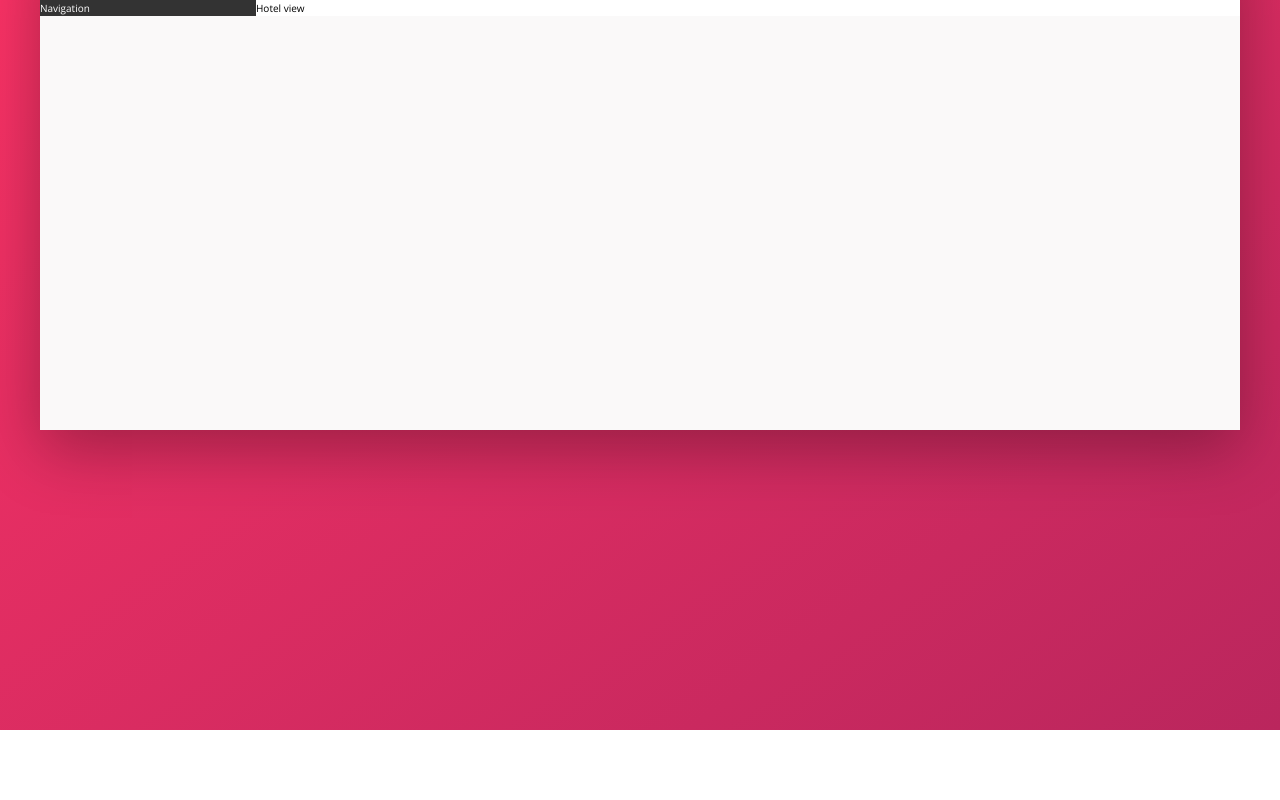
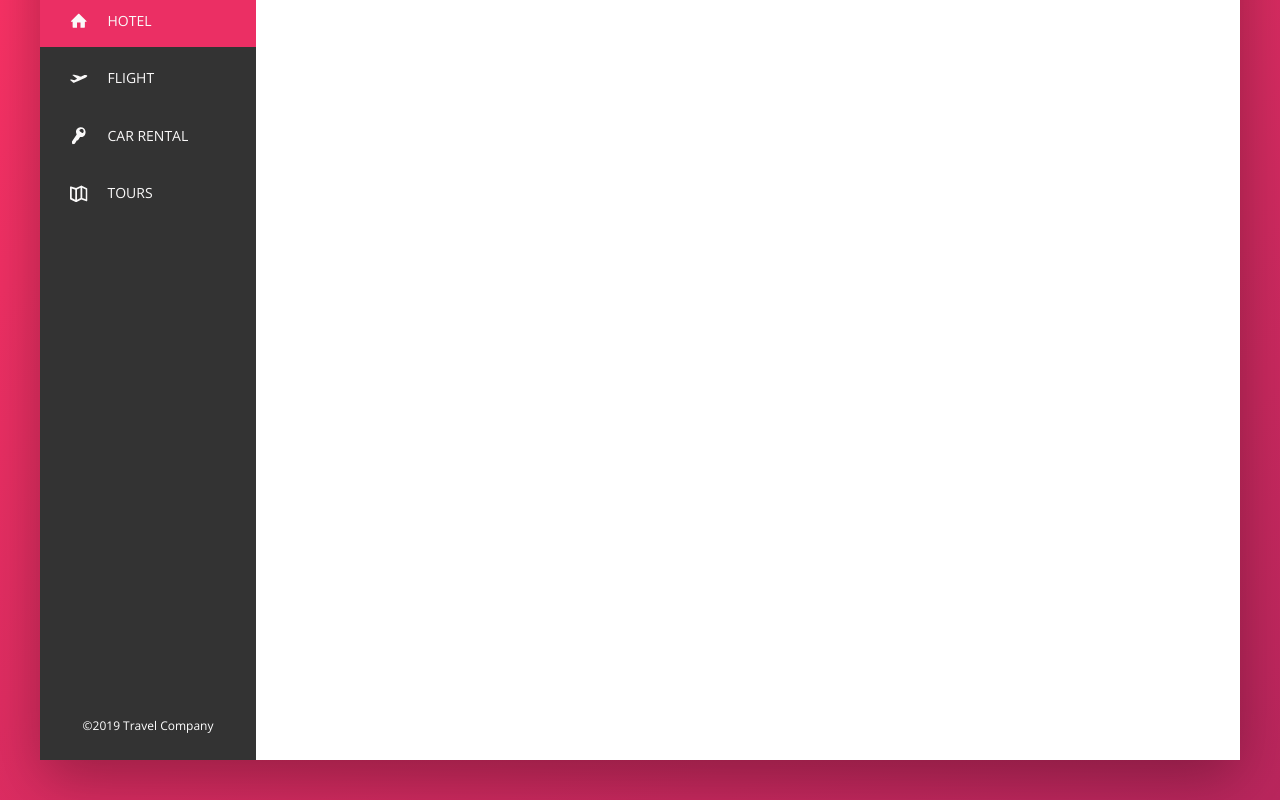
Before and after one commit to cory321/travel-booking-guide, a website: page index.html in a window 1280 px wide. Shown: the part 150-950 px from the top of the page. Before the commit the page ends 880 px from the top, so only its background shows below. Drawn offline with nearby package versions, Linux system fonts and the light colour scheme.

Commit message:
added sidebar components

```diff
--- a/index.html
+++ b/index.html
@@ -8,7 +8,7 @@
         <link rel="stylesheet" href="css/style.css">
         <link rel="shortcut icon" type="image/png" href="img/favicon.png">
 
-        <title>trillo &mdash; Your all-in-one booking app</title>
+        <title>Travel App &mdash; Your all-in-one booking app</title>
     </head>
     <body>
         <div class="container">
@@ -46,7 +46,43 @@
 
             <div class="content">
                 <nav class="sidebar">
-                    Navigation
+                    <ul class="side-nav">
+                        <li class="side-nav__item side-nav__item--active">
+                            <a href="#" class="side-nav__link">
+                                <svg class="side-nav__icon">
+                                    <use xlink:href="img/sprite.svg#icon-home"></use>
+                                </svg>
+                                <span>Hotel</span>
+                            </a>
+                        </li>
+                        <li class="side-nav__item">
+                            <a href="#" class="side-nav__link">
+                                <svg class="side-nav__icon">
+                                    <use xlink:href="img/sprite.svg#icon-aircraft-take-off"></use>
+                                </svg>
+                                <span>Flight</span>
+                            </a>
+                        </li>
+                        <li class="side-nav__item">
+                            <a href="#" class="side-nav__link">
+                                <svg class="side-nav__icon">
+                                    <use xlink:href="img/sprite.svg#icon-key"></use>
+                                </svg>
+                                <span>Car Rental</span>
+                            </a>
+                        </li>
+                        <li class="side-nav__item">
+                            <a href="#" class="side-nav__link">
+                                <svg class="side-nav__icon">
+                                    <use xlink:href="img/sprite.svg#icon-map"></use>
+                                </svg>
+                                <span>Tours</span>
+                            </a>
+                        </li>
+                    </ul>
+                    <div class="legal">
+                        &copy;2019 Travel Company
+                    </div>
                 </nav>
                 <main class="hotel-view">
                     Hotel view
--- a/sass/_components.scss
+++ b/sass/_components.scss
@@ -116,3 +116,72 @@
     margin-right: 2rem;
   }
 }
+
+//////////////////////////////
+/// SIDE NAVIGATION
+
+.side-nav {
+  font-size: 1.4rem;
+  list-style: none;
+  margin-top: 3.5rem;
+
+  &__item {
+    position: relative;
+
+    &:not(:last-child) {
+      margin-bottom: 0.5rem;
+    }
+  }
+
+  &__item::before {
+    content: "";
+    position: absolute;
+    top: 0;
+    left: 0;
+    height: 100%;
+    width: 3px;
+    background-color: var(--color-primary);
+    transform: scaleY(0);
+    transition: transform 0.2s, width 0.4s cubic-bezier(1, 0, 0, 1) 0.2s;
+  }
+
+  &__item--active::before,
+  &__item:hover::before {
+    transform: scaleY(1);
+    width: 100%;
+  }
+
+  &__item:active::before {
+    background-color: var(--color-primary-light);
+  }
+
+  &__link:link,
+  &__link:visited {
+    color: var(--color-grey-light-1);
+    text-decoration: none;
+    text-transform: uppercase;
+    display: block;
+    padding: 1.5rem 3rem;
+    display: flex;
+    align-items: center;
+    position: relative;
+    z-index: 10;
+  }
+
+  &__link:hover {
+  }
+
+  &__icon {
+    width: 1.75rem;
+    height: 1.75rem;
+    margin-right: 2rem;
+    fill: currentColor;
+  }
+}
+
+.legal {
+  font-size: 1.2rem;
+  text-align: center;
+  padding: 2.5rem;
+  color: var(--color-gray-light-3);
+}
--- a/sass/_layout.scss
+++ b/sass/_layout.scss
@@ -1,9 +1,10 @@
 .container {
   max-width: 120rem;
   min-height: 50rem;
-  margin: 8rem auto;
+  margin: 4rem auto;
   background-color: var(--color-grey-light-1);
   box-shadow: var(--shadow-dark);
+  border-radius: 5px;
 }
 
 .header {
@@ -24,9 +25,13 @@
   background-color: var(--color-grey-dark-1);
   color: #fff;
   flex: 0 0 18%;
+  display: flex;
+  flex-direction: column;
+  justify-content: space-between;
 }
 
 .hotel-view {
   background-color: #fff;
   flex: 1;
+  height: 80rem;
 }
```
Also changed, not shown: sass/_base.scss (+0 -11 lines), css/style.css.
